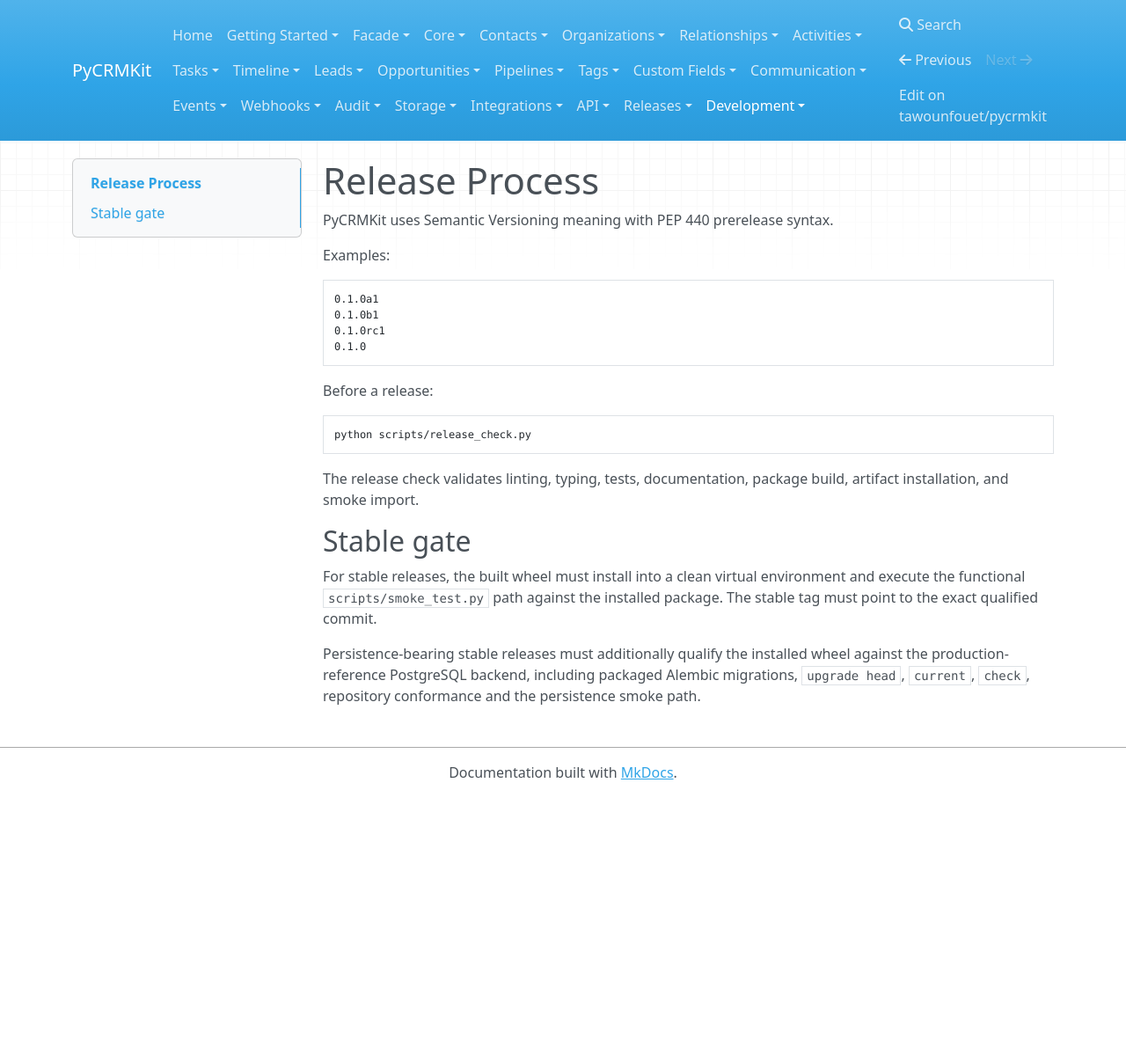
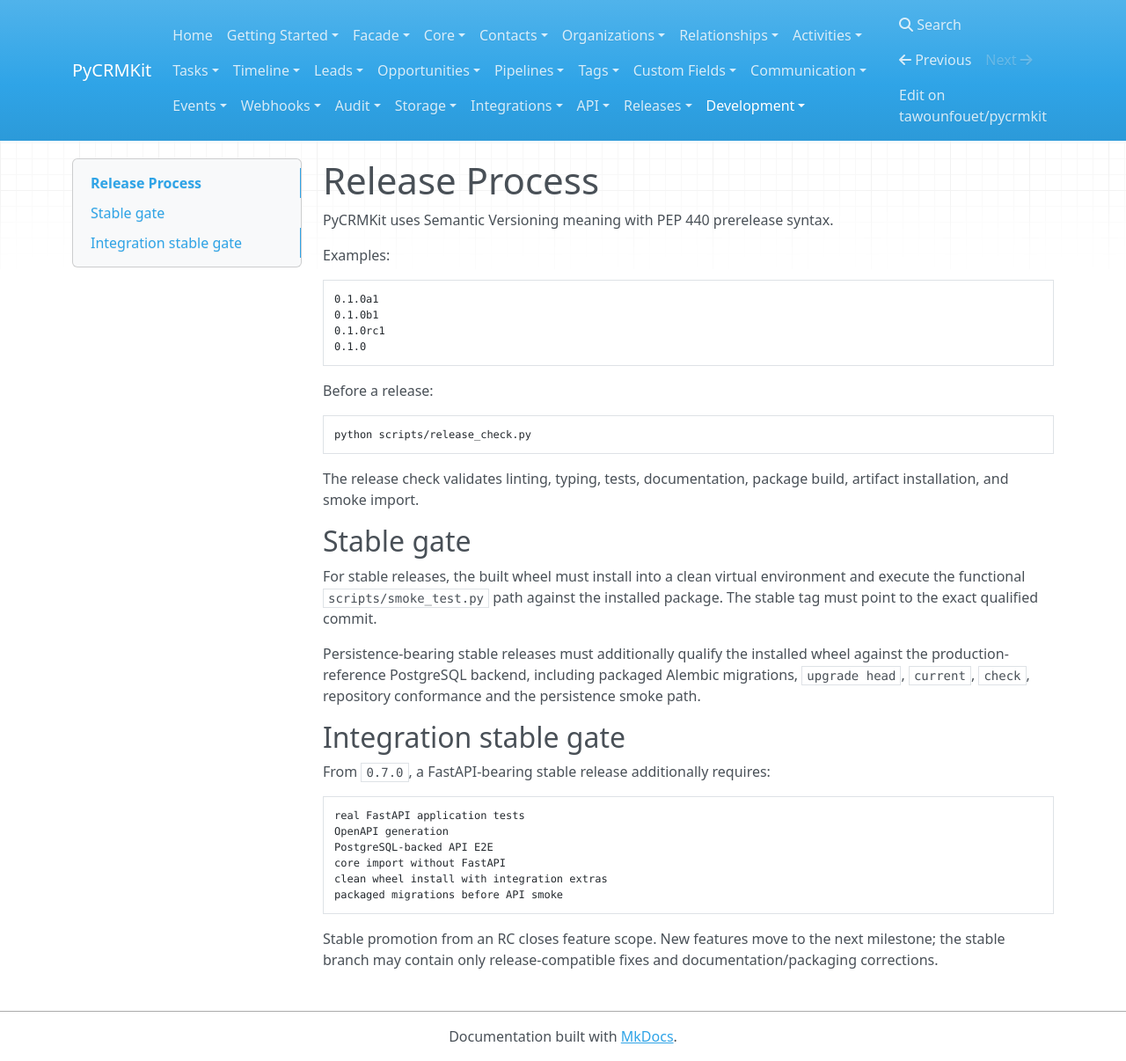
Before and after one commit to tawounfouet/pycrmkit, an MkDocs documentation site: the page built from docs/development/release-process.md, in a window 1280 px wide and 1206 px high. Shown: the whole window at 88% size. Built offline with MkDocs 1.6.1, drawn with Linux system fonts in a browser that asks for light colours; nearby versions of some CDN libraries.

Commit message:
docs: codify integration stable release gate

````diff
--- a/docs/development/release-process.md
+++ b/docs/development/release-process.md
@@ -27,3 +27,20 @@
 wheel against the production-reference PostgreSQL backend, including packaged
 Alembic migrations, `upgrade head`, `current`, `check`, repository
 conformance and the persistence smoke path.
+
+## Integration stable gate
+
+From `0.7.0`, a FastAPI-bearing stable release additionally requires:
+
+```text
+real FastAPI application tests
+OpenAPI generation
+PostgreSQL-backed API E2E
+core import without FastAPI
+clean wheel install with integration extras
+packaged migrations before API smoke
+```
+
+Stable promotion from an RC closes feature scope. New features move to the next
+milestone; the stable branch may contain only release-compatible fixes and
+documentation/packaging corrections.
````
